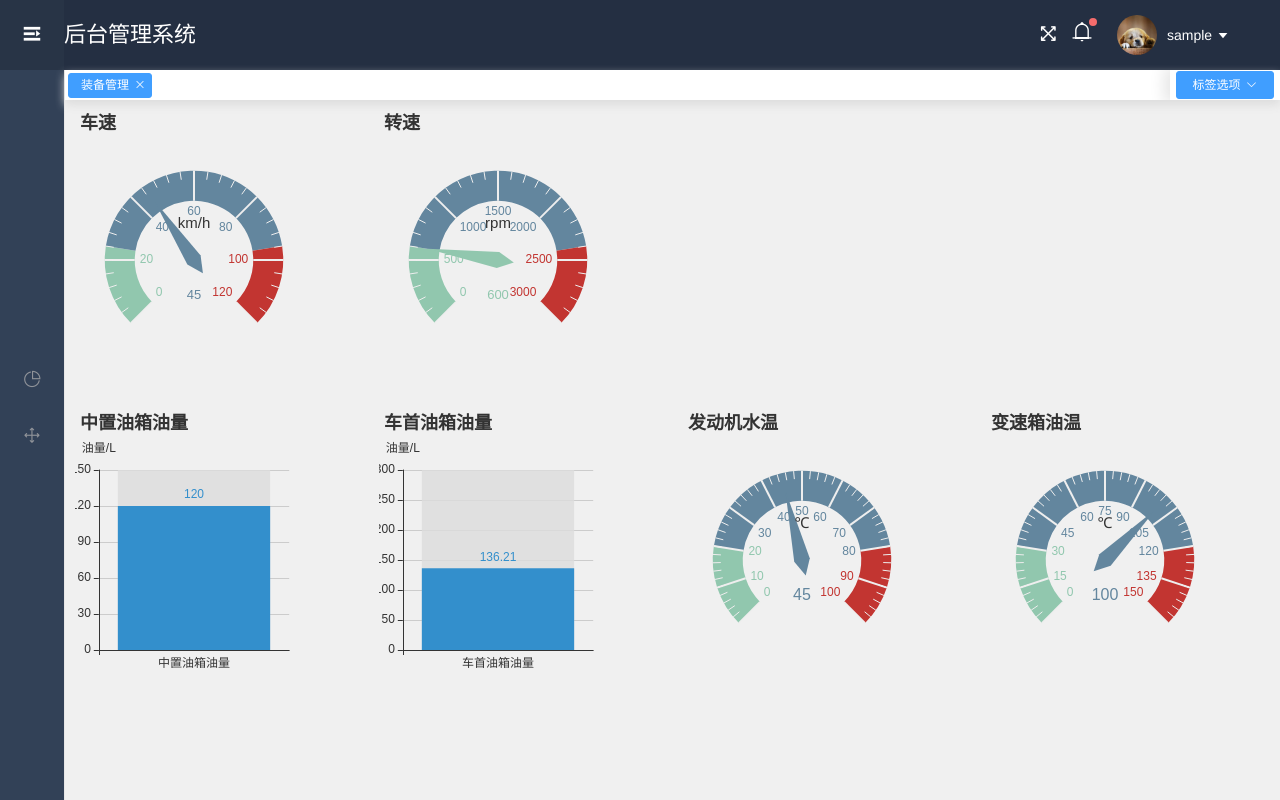
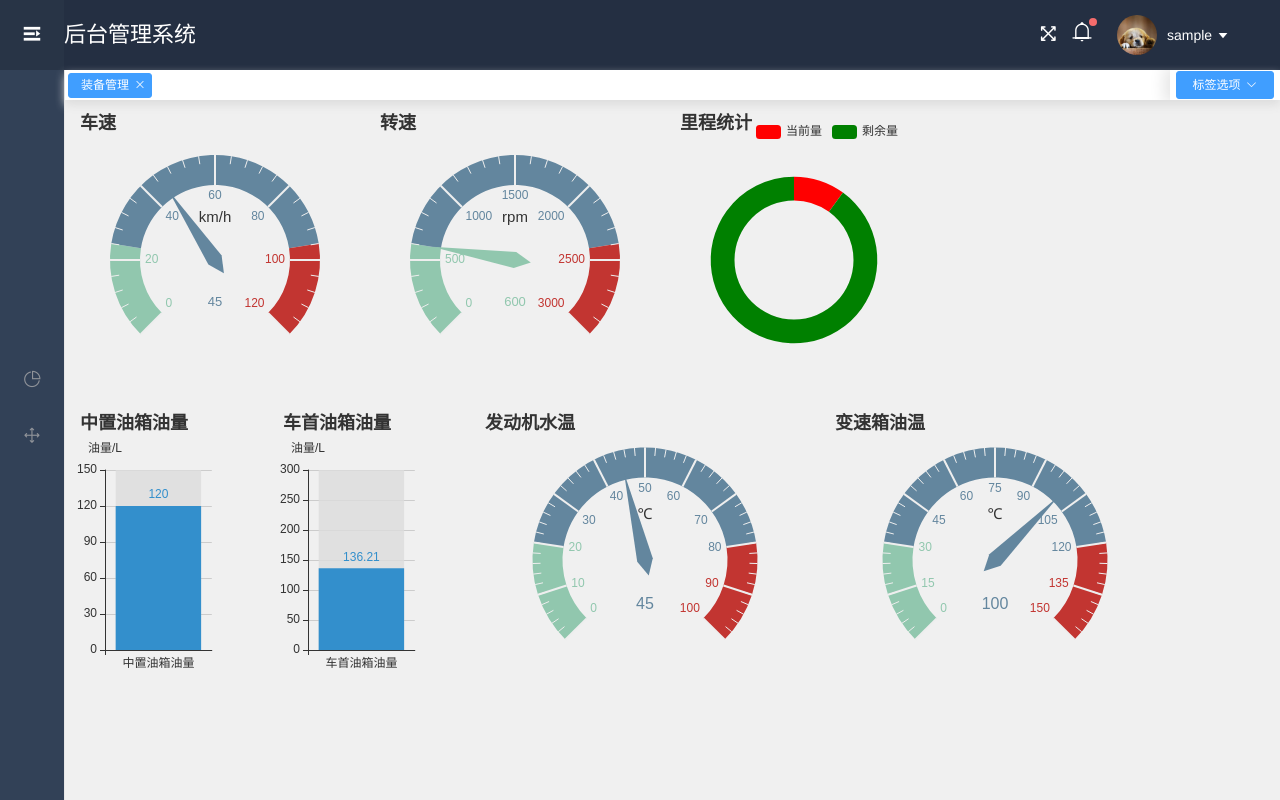
Before and after one commit to ZB-edge/ZB-web, a Vue app: page /equipment_manage in a window 1280 px wide. Built offline with nearby package versions, Linux system fonts and the light colour scheme; sample sign-in values are in the browser's storage; a small style sheet from the web is missing.

Commit message:
态势感知-饼图

```diff
--- a/src/components/common/Sidebar.vue
+++ b/src/components/common/Sidebar.vue
@@ -62,7 +62,7 @@ export default {
         {
           icon: 'el-icon-lx-home',
           index: '0',
-          title: '装备态势感知',
+          title: '态势感知',
           subs: [
             {
               title: '首页',
--- a/src/components/page/EquipmentManage.vue
+++ b/src/components/page/EquipmentManage.vue
@@ -25,15 +25,16 @@
         <el-button @click='dialogFormVisible = false'>取 消</el-button>
       </div>
     </el-dialog>
-    <el-row :gutter='20'>
-      <el-col :span='6' id='speed' style='height: 300px'></el-col>
-      <el-col :span='6' id='rotate_speed' style='height: 300px'></el-col>
+    <el-row :gutter='20' style='height: 300px'>
+      <el-col :span='6' id='speed' style='height: inherit; width: 300px'></el-col>
+      <el-col :span='6' id='rotate_speed' style='height: inherit; width: 300px'></el-col>
+      <el-col :span='6' id='speed_length' style='height: inherit; '></el-col>
     </el-row>
-    <el-row :gutter='20' style='height: 300px'>
-      <el-col :span='6' id='oil_volume_middle' style='height: inherit'></el-col>
-      <el-col :span='6' id='oil_volume_front' style='height: inherit'></el-col>
-      <el-col :span='6' id='engine_water_temperature' style='height: inherit'></el-col>
-      <el-col :span='6' id='engine_oil_temperature' style='height: inherit'></el-col>
+    <el-row :gutter='20' style='height: 300px;'>
+      <el-col :span='4' id='oil_volume_middle' style='height: inherit;'></el-col>
+      <el-col :span='4' id='oil_volume_front' style='height: inherit;'></el-col>
+      <el-col :span='8' id='engine_water_temperature' style='height: inherit;width: 350px'></el-col>
+      <el-col :span='8' id='engine_oil_temperature' style='height: inherit;width: 350px'></el-col>
     </el-row>
   </div>
 </template>
@@ -95,9 +96,50 @@ export default {
           data: [{ value: 600, name: 'rpm' }]
         }]
       },
+      speed_length_option:{
+        title: {
+          text:'里程统计'
+        },
+        color:['red', 'green'],
+        legend: {
+          orient: 'horizontal',
+          top:10,
+          right: 10,
+          data: ['当前量','剩余量']
+        },
+        series: [
+          {
+            name: '访问来源',
+            type: 'pie',
+            radius: ['50%', '70%'],
+            avoidLabelOverlap: false,
+            label: {
+              show: false,
+              position: 'center'
+            },
+            emphasis: {
+              label: {
+                show: true,
+                fontSize: 20,
+                fontWeight: 'bold'
+              }
+            },
+            labelLine: {
+              show: false
+            },
+            data: [
+              {value: 10, name: '当前量'},
+              {value: 90, name: '剩余量'},
+            ]
+          }
+        ]
+      },
       oil_volume_middle_option:{
         title: {
           text:'中置油箱油量'
+        },
+        grid:{
+          left: 30
         },
         xAxis: {
           type: 'category',
@@ -133,6 +175,9 @@ export default {
       oil_volume_front_option:{
         title: {
           text:'车首油箱油量'
+        },
+        grid:{
+          left: 30
         },
         xAxis: {
           type: 'category',
@@ -202,6 +247,8 @@ export default {
     SpeedChart.setOption(this.speed_option);
     const RotateSpeedChart = echarts.init(document.getElementById('rotate_speed'));
     RotateSpeedChart.setOption(this.rotate_speed_option)
+    const SpeedLength = echarts.init(document.getElementById('speed_length'));
+    SpeedLength.setOption(this.speed_length_option)
     const OilVolumeMiddle = echarts.init(document.getElementById('oil_volume_middle'));
     OilVolumeMiddle.setOption(this.oil_volume_middle_option)
     const OilVolumeFront = echarts.init(document.getElementById('oil_volume_front'));
```
